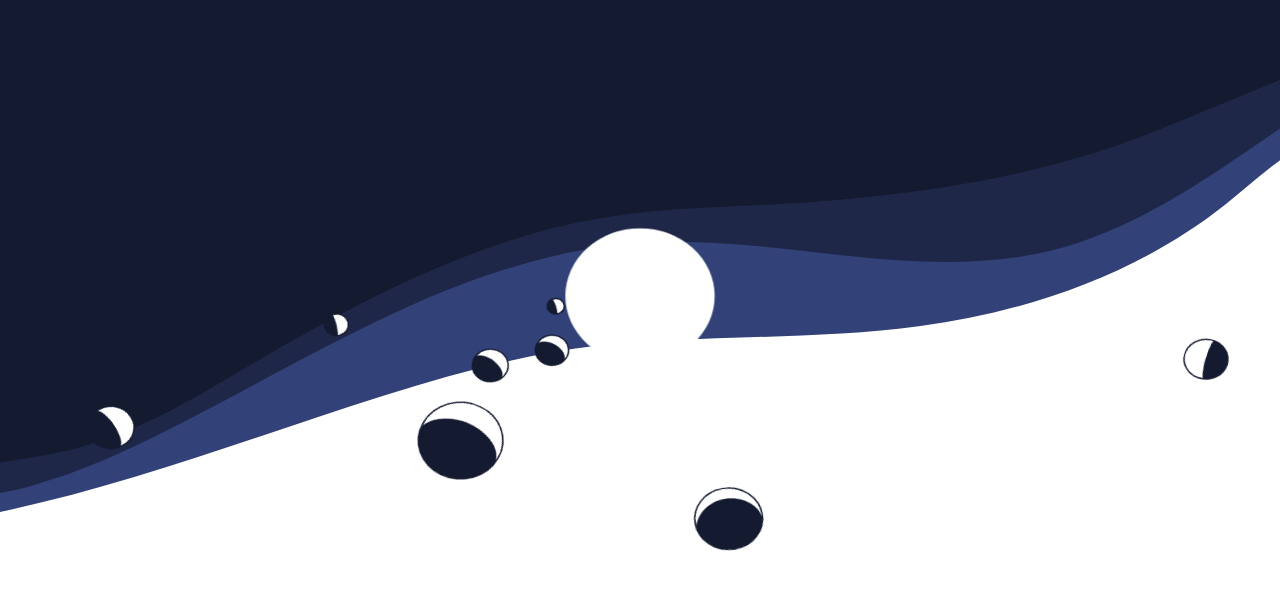
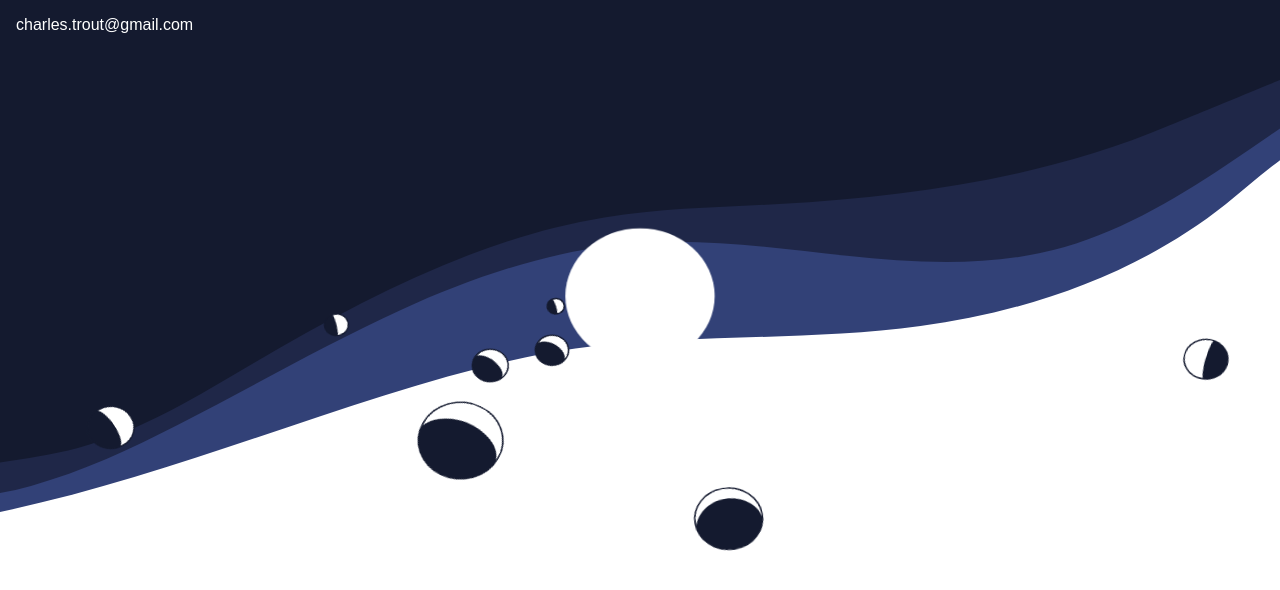
Before and after one commit to lordkyl/orbits, a plain HTML site: page index.html in a window 1280 px wide. Drawn offline with Linux system fonts and the light colour scheme.

Commit message:
add email

```diff
--- a/index.html
+++ b/index.html
@@ -26,6 +26,14 @@
             .border {
                 width:100%;
                 display: block;
+            }
+            .contact {
+                position: absolute;
+                top: 1rem;
+                left: 1rem;
+                color: #fff;
+                text-decoration: none;
+                font-family: fantasy;
             }
         </style>
     </head>
@@ -81,6 +89,7 @@
             </div>
         </div>
         <div class="content"></div>
+        <a class="contact" href="mailto:charles.trout@gmail.com">charles.trout@gmail.com</a>
         <script src="planets.js"></script>
     </body>
 </html>
```
